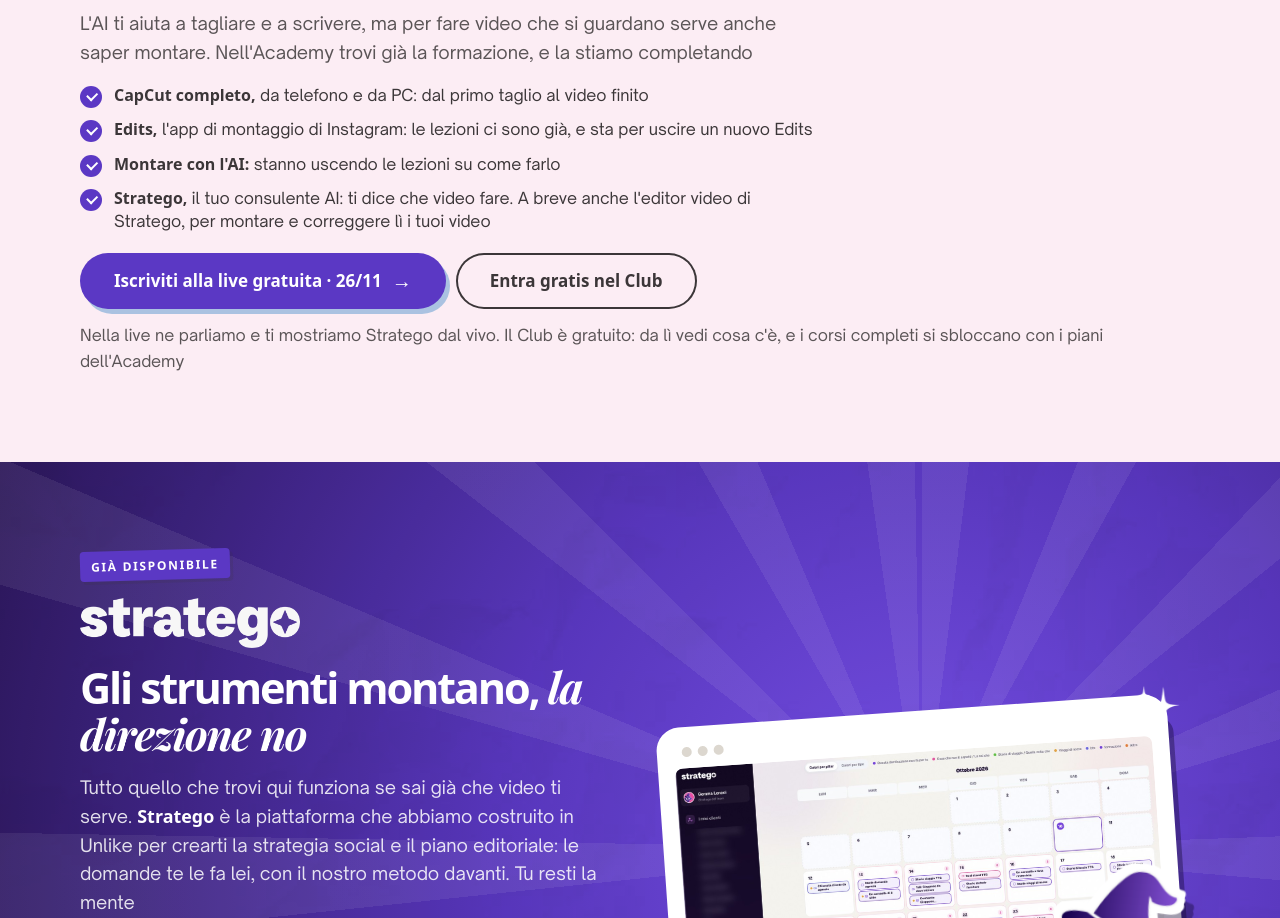
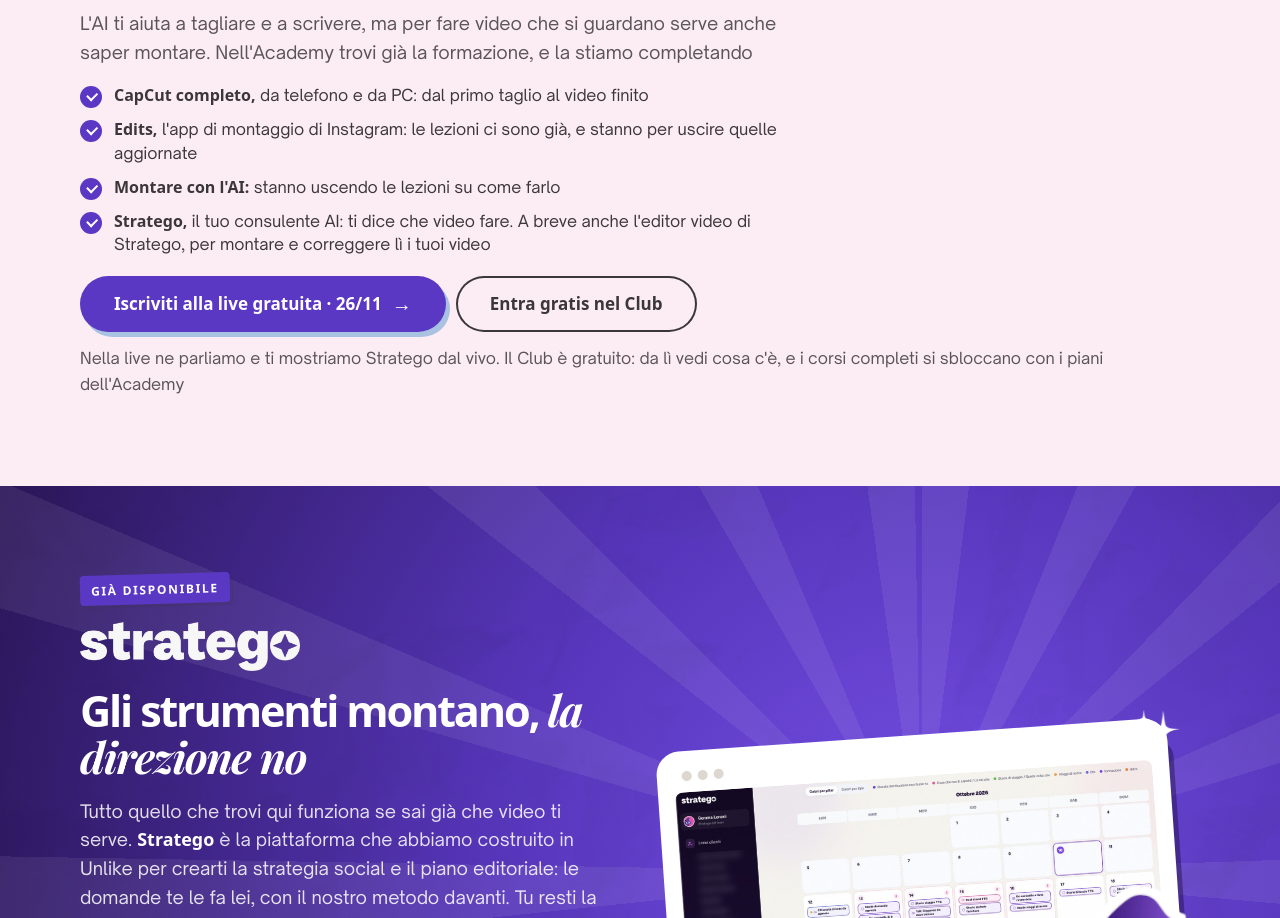
Before and after one commit to gemmalenoci-dotcom/montaggio, a plain HTML site: page index.html in a window 1280 px wide. Shown: the part 7457-8375 px from the top of the page. Drawn offline with Linux system fonts and the light colour scheme; a web font is replaced by a local one.

Commit message:
Edits: stanno per uscire le lezioni aggiornate, non un nuovo Edits
Co-Authored-By: Claude Sonnet 5.5 <noreply@anthropic.com>

```diff
--- a/index.html
+++ b/index.html
@@ -290,7 +290,7 @@ Usa questa scheda per ogni scelta: cosa tagliare, come aprire, cosa scrivere a s
     <p class="lead">L'AI ti aiuta a tagliare e a scrivere, ma per fare video che si guardano serve anche saper montare. Nell'Academy trovi già la formazione, e la stiamo completando</p>
     <ul class="cm-lista">
       <li><b>CapCut completo,</b> da telefono e da PC: dal primo taglio al video finito</li>
-      <li><b>Edits,</b> l'app di montaggio di Instagram: le lezioni ci sono già, e sta per uscire un nuovo Edits</li>
+      <li><b>Edits,</b> l'app di montaggio di Instagram: le lezioni ci sono già, e stanno per uscire quelle aggiornate</li>
       <li><b>Montare con l'AI:</b> stanno uscendo le lezioni su come farlo</li>
       <li><b>Stratego,</b> il tuo consulente AI: ti dice che video fare. A breve anche l'editor video di Stratego, per montare e correggere lì i tuoi video</li>
     </ul>
```
